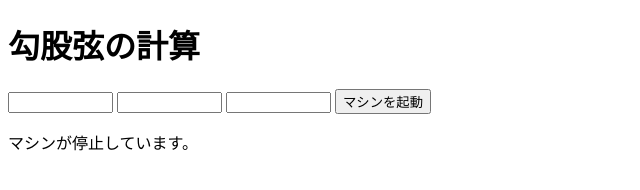
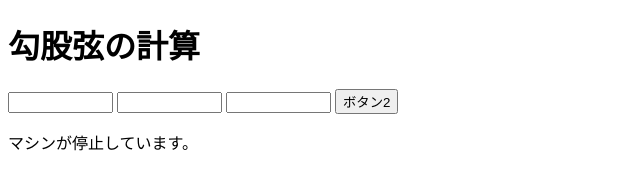
Before and after one commit to boonx4m312s/koucogen, a plain HTML site: page index.html in a window 1280 px wide. Shown: the full height of the page, 0-640 px from the left. Drawn offline with Linux system fonts and the light colour scheme.

Commit message:
js変更

```diff
--- a/index.html
+++ b/index.html
@@ -11,7 +11,7 @@
       <input type="text" id="kou" name="kou" required minlength="4" maxlength="8" size="10" />
       <input type="text" id="co" name="co" required minlength="4" maxlength="8" size="10" />
       <input type="text" id="gen" name="gen" required minlength="4" maxlength="8" size="10" />
-      <input type="button" value="マシンを起動" />
+      <button id="button1">ボタン2</button>
   </form>
   <p>マシンが停止しています。</p>
 
--- a/script.js
+++ b/script.js
@@ -1,4 +1,4 @@
-const button = document.querySelector('input[type="button"]');
+const button = document.getElementById('button1');
 const paragraph = document.querySelector("p");
 
 button.addEventListener("click", calculation);
```
